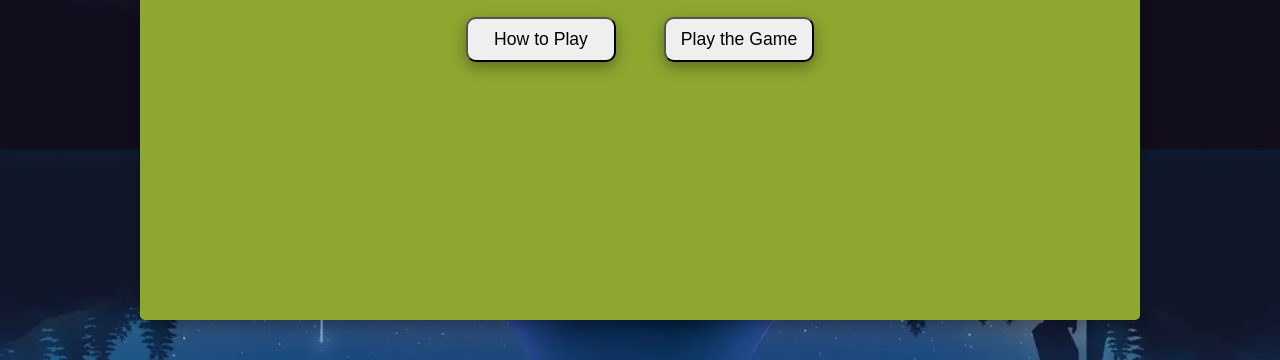
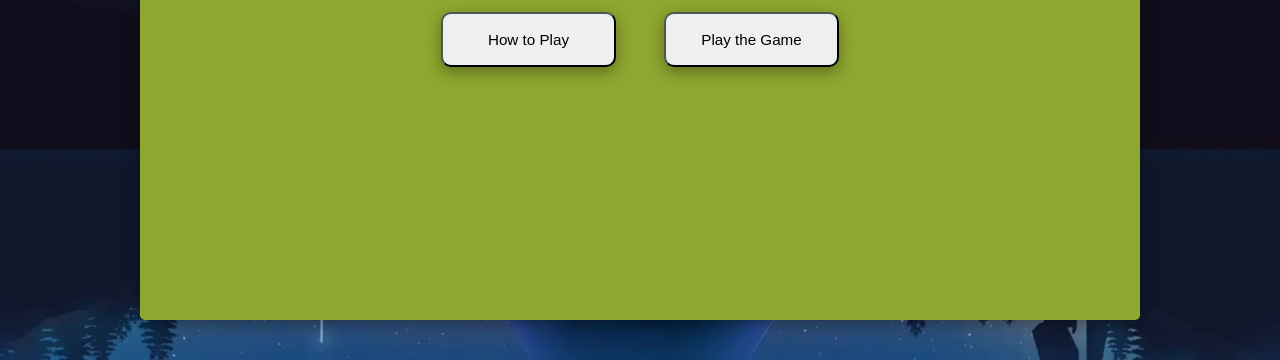
Before and after one commit to FlorianS4/Project-2-Memory-Game-JS, a plain HTML site: page index.html in a window 1280 px wide. Shown: the part 440-800 px from the top of the page. Drawn offline with Linux system fonts and the light colour scheme.

Commit message:
style: add button responsivness

```diff
--- a/assets/css/style.css
+++ b/assets/css/style.css
@@ -78,21 +78,13 @@ p {
 .buttons {
     width: 150px;
     align-self: center;
-    padding-left: 10px;
-    padding-right: 10px;
+    padding: 3px 10px;
     margin: 20px;
-    height: 45px;
+    height: 50px;
     border-radius: 10px;
-    font-size: 110%;
+    font-size: 95%;
     box-shadow: rgba(0, 0, 0, 0.35) 0 5px 15px;
 }
-
-/* hover function for buttons */
-.buttons:hover {
-    background-color: #374E95;
-    color: white;
-}
-
 
 /* styling for instructionsPage popUp */
 .instructionsPage {
@@ -304,6 +296,19 @@ p {
         width: unset;
     }
 
+    /* styling for buttons */
+    .buttons {
+        width: 175px;
+        height: 55px;
+        cursor: pointer;
+    }
+
+    /* hover function for buttons */
+    .buttons:hover {
+        background-color: #374E95;
+        color: white;
+    }
+
     #main-menu-homepage,
     #instruction-container,
     #scoreboard-container {
```
